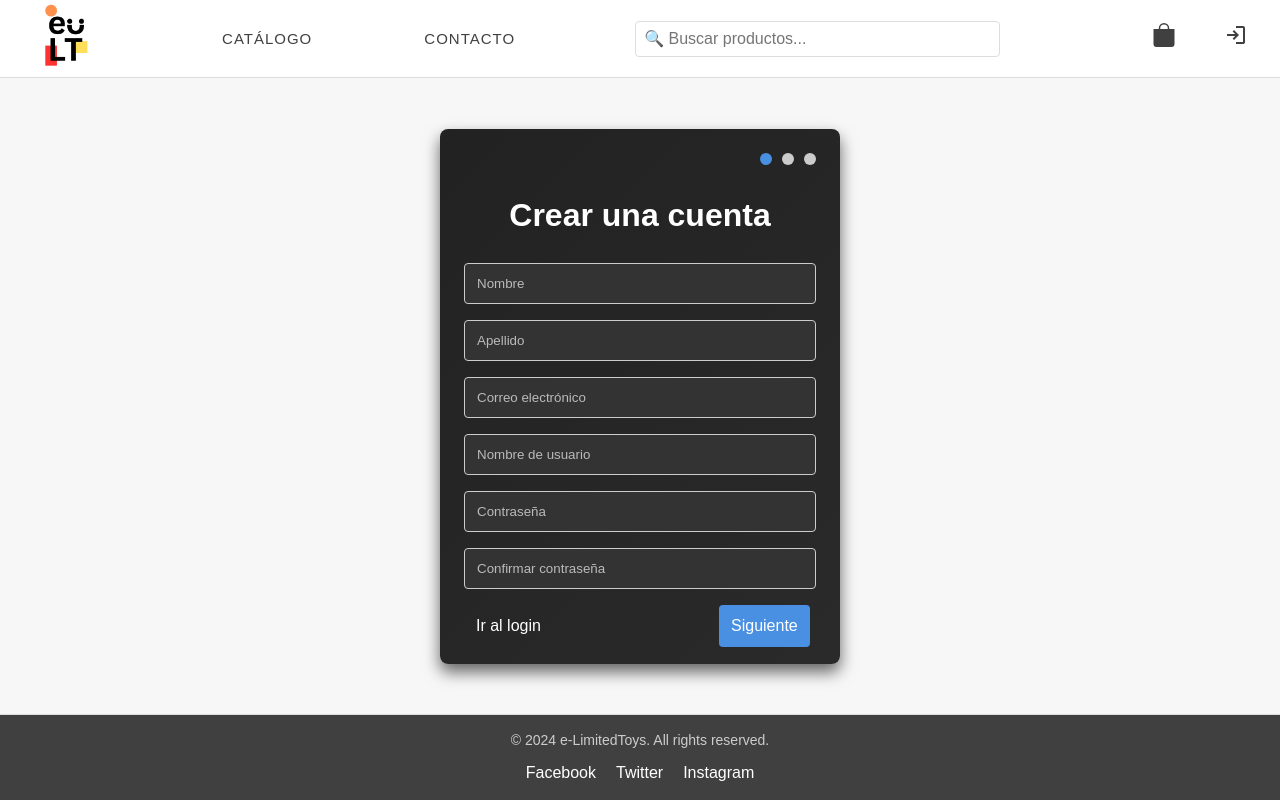
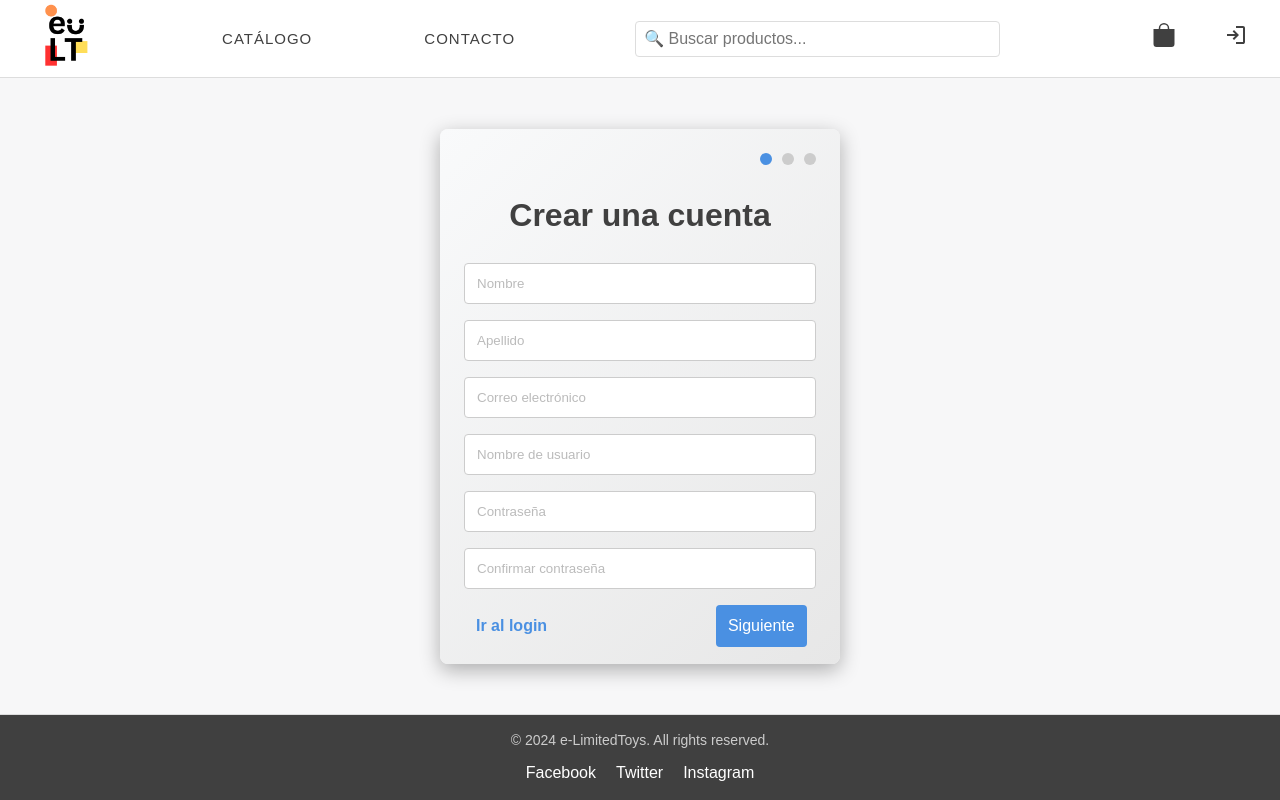
Before and after one commit to D4T4-DEV/e-LimitedToys, a React (Vite) app: page /signup in a window 1280 px wide. Built offline with nearby package versions, Linux system fonts and the light colour scheme; no server answers; what normalizr would draw is missing.

Commit message:
Update Auth.css

```diff
--- a/src/pages/Auth.css
+++ b/src/pages/Auth.css
@@ -3,8 +3,8 @@
   margin: 2rem auto;
   padding: 1.5rem;
   border-radius: 8px;
-  background: linear-gradient(135deg, #222, #2a2a2a);
-  box-shadow: 0 8px 16px rgba(0, 0, 0, 0.6);
+  background: linear-gradient(135deg, #f9fafb, #e7e7e7);
+  box-shadow: 0 6px 20px rgba(0, 0, 0, 0.30);
   overflow: hidden;
   position: relative;
   min-height: 535px;
@@ -14,7 +14,7 @@
   font-size: 2rem;
   margin-bottom: 1.5rem;
   text-align: center;
-  color: #fff;
+  color: #404040;
 }
 
 .auth-container.login {
@@ -24,7 +24,7 @@
 .auth-container h3 {
   font-size: 1rem;
   text-align: center;
-  color: #fff;
+  color: #404040;
 }
 
 .link-auth {
@@ -84,14 +84,15 @@
   margin-bottom: 1rem;
   border: 1px solid #ccc;
   border-radius: 4px;
-  background-color: #333;
-  color: #fff;
+  background-color: #fff;
+  color: #333;
   width: 100%;
+  transition: border-color 0.3s ease, box-shadow 0.3s ease;
 }
 
 .auth-container input:focus {
   border-color: #4a90e2;
-  box-shadow: 0 0 5px rgba(74, 144, 226, 0.8);
+  box-shadow: 0 0 5px rgba(74, 144, 226, 0.5);
   outline: none;
 }
 
@@ -121,15 +122,13 @@
 
 .auth-container button.button-back {
   background: none;
-  margin-right: 10.38rem;
+  color: #4a90e2;
+  font-weight: bold;
+  margin-right: 9.8rem;
 }
 
 .auth-container button.button-signup:hover {
   background-color: #357ab8;
-}
-
-.auth-container button.button-back:hover {
-  background-color: #d28328;
 }
 
 .step-indicator {
```
